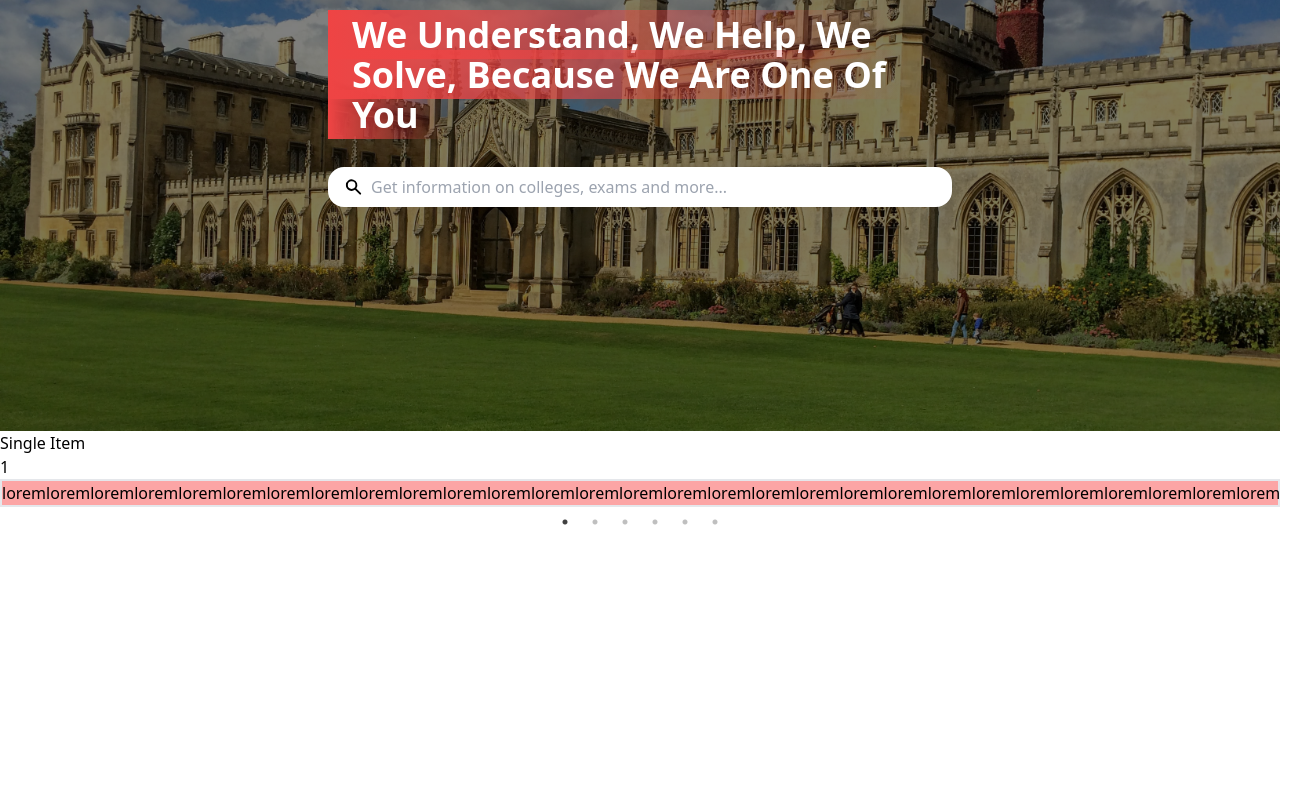
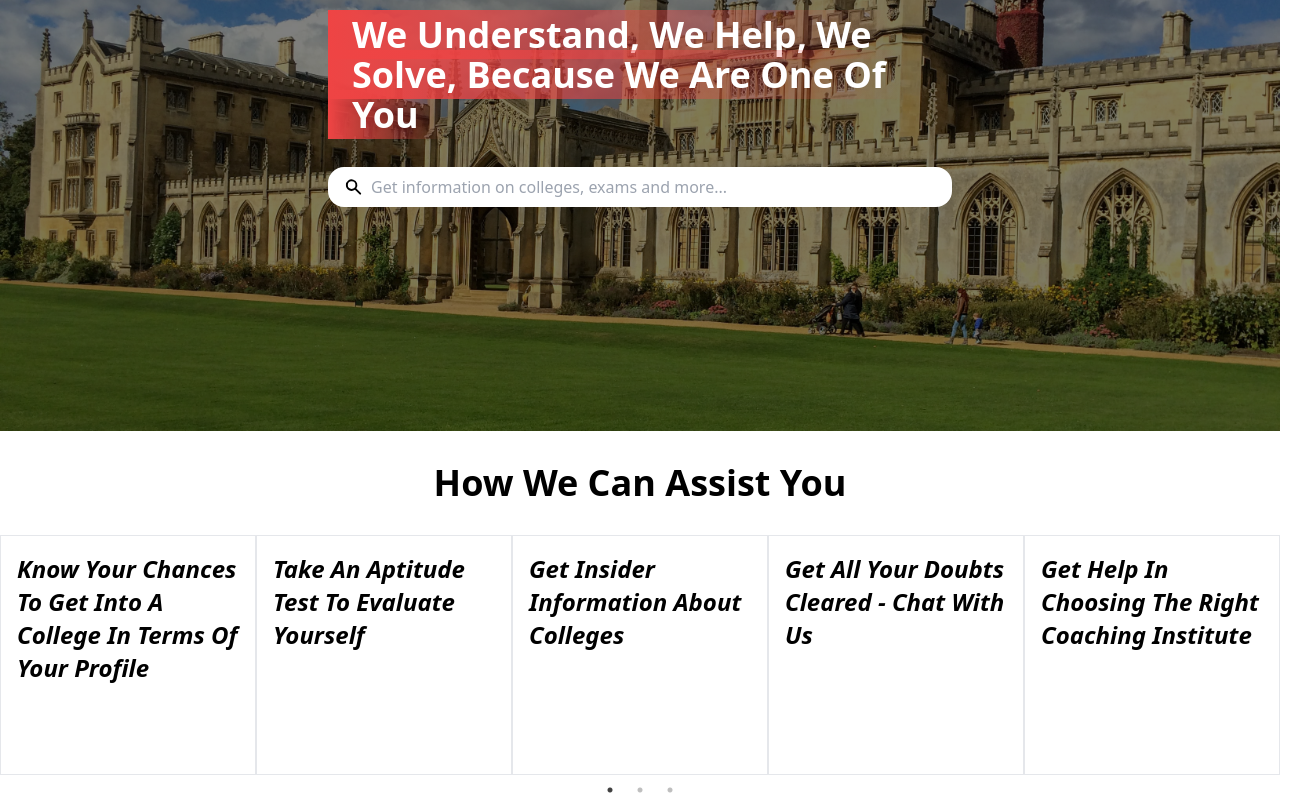
Before and after one commit to bhatvikrant/prep-station, a Next.js app: page / in a window 1280 px wide. Shown: the part 291-1091 px from the top of the page, 1305 px wide, since content can reach past the window. Before the commit the page ends 823 px from the top, so only its background shows below. Built offline with nearby package versions, Linux system fonts and the light colour scheme.

Commit message:
<HowWeCanAssistYou /> done roughly, needs design improvements

```diff
--- a/src/components/Home/HowWeCanAssistYou.tsx
+++ b/src/components/Home/HowWeCanAssistYou.tsx
@@ -1,40 +1,62 @@
 // REACT SLICK
 import Slider from 'react-slick'
 
+// DATA
+import { howWeCanAssistYouData } from './how-we-can-assist-you.data'
+
 const HowWeCanAssistYou: React.FC = () => {
   const settings = {
+    // dots: true,
+    // infinite: true,
+    // speed: 500,
+    // slidesToShow: 1,
+    // slidesToScroll: 1,
+    arrows: false,
     dots: true,
-    infinite: true,
+    infinite: false,
     speed: 500,
-    slidesToShow: 1,
-    slidesToScroll: 1,
-    // arrows: false
+    slidesToShow: 5,
+    // slidesToScroll: 3
+    responsive: [
+      {
+        breakpoint: 1024,
+        settings: {
+          slidesToShow: 3,
+          slidesToScroll: 3,
+          infinite: true,
+          dots: true,
+        },
+      },
+      {
+        breakpoint: 600,
+        settings: {
+          slidesToShow: 2,
+          slidesToScroll: 2,
+          initialSlide: 2,
+        },
+      },
+      {
+        breakpoint: 480,
+        settings: {
+          slidesToShow: 1,
+          slidesToScroll: 1,
+        },
+      },
+    ],
   }
   return (
     <div>
-      <h2> Single Item</h2>
+      <div className="my-8 text-center">
+        <h2 className="font-semibold sm:text-4xl">How We Can Assist You</h2>
+      </div>
       <Slider {...settings}>
-        <div>
-          <h3>1</h3>
-          <div className="border-2 bg-red-300">
-            loremloremloremloremloremloremloremloremloremloremloremloremloremloremloremloremloremloremloremloremloremloremloremloremloremloremloremloremloremloremloremloremloremloremloremlorem
+        {howWeCanAssistYouData.map((data, idx) => (
+          <div key={idx} className="p-4 border h-60">
+            <p className="text-2xl italic font-bold leading-snug">
+              {data.label}
+            </p>
           </div>
-        </div>
-        <div>
-          <h3>2</h3>
-        </div>
-        <div>
-          <h3>3</h3>
-        </div>
-        <div>
-          <h3>4</h3>
-        </div>
-        <div>
-          <h3>5</h3>
-        </div>
-        <div>
-          <h3>6</h3>
-        </div>
+        ))}
       </Slider>
     </div>
   )
--- /dev/null
+++ b/src/components/Home/how-we-can-assist-you.data.ts
@@ -0,0 +1,12 @@
+export const howWeCanAssistYouData = [
+  { label: 'Know Your Chances To Get Into A College In Terms Of Your Profile' },
+  { label: 'Take An Aptitude Test To Evaluate Yourself' },
+  { label: 'Get Insider Information About Colleges' },
+  { label: 'Get All Your Doubts Cleared - Chat With Us' },
+  { label: 'Get Help In Choosing The Right Coaching Institute' },
+  { label: 'Analyse Which Test Series Would Be The Best For You' },
+  {
+    label:
+      'Know About Interview Experiences Of Students From Tier One Colleges',
+  },
+]
```
